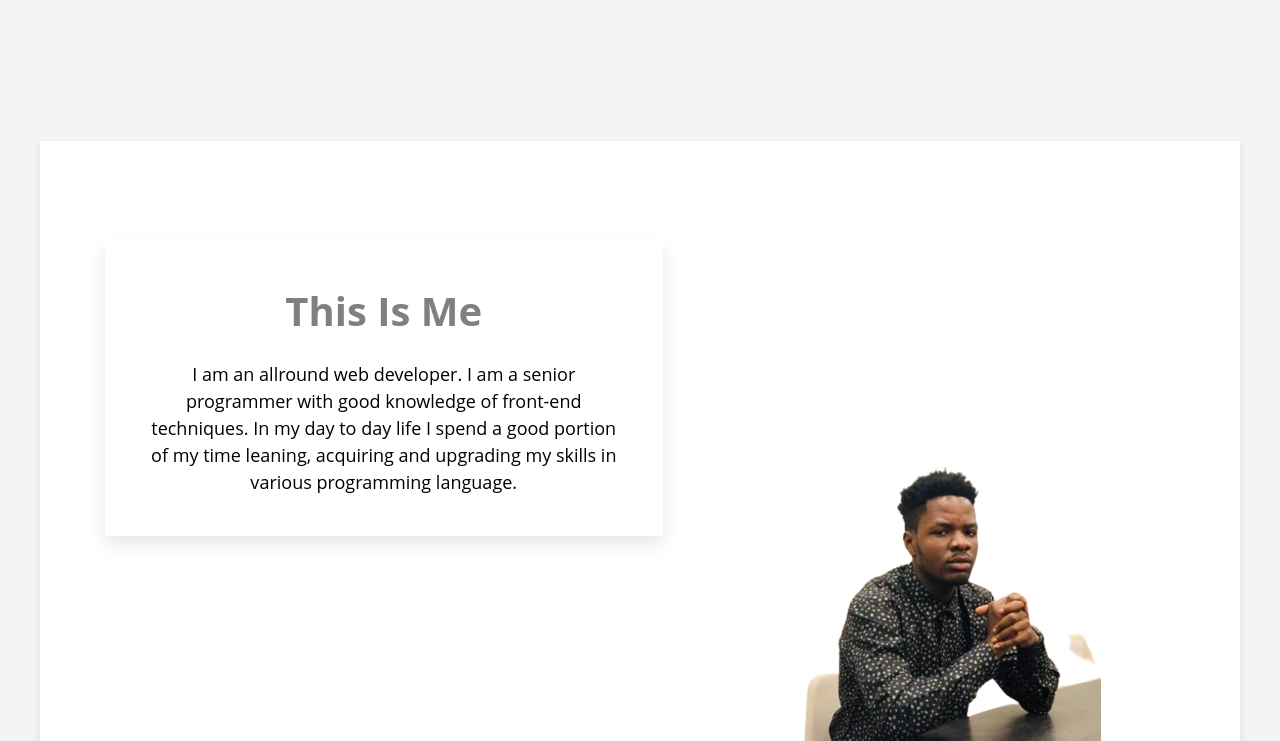
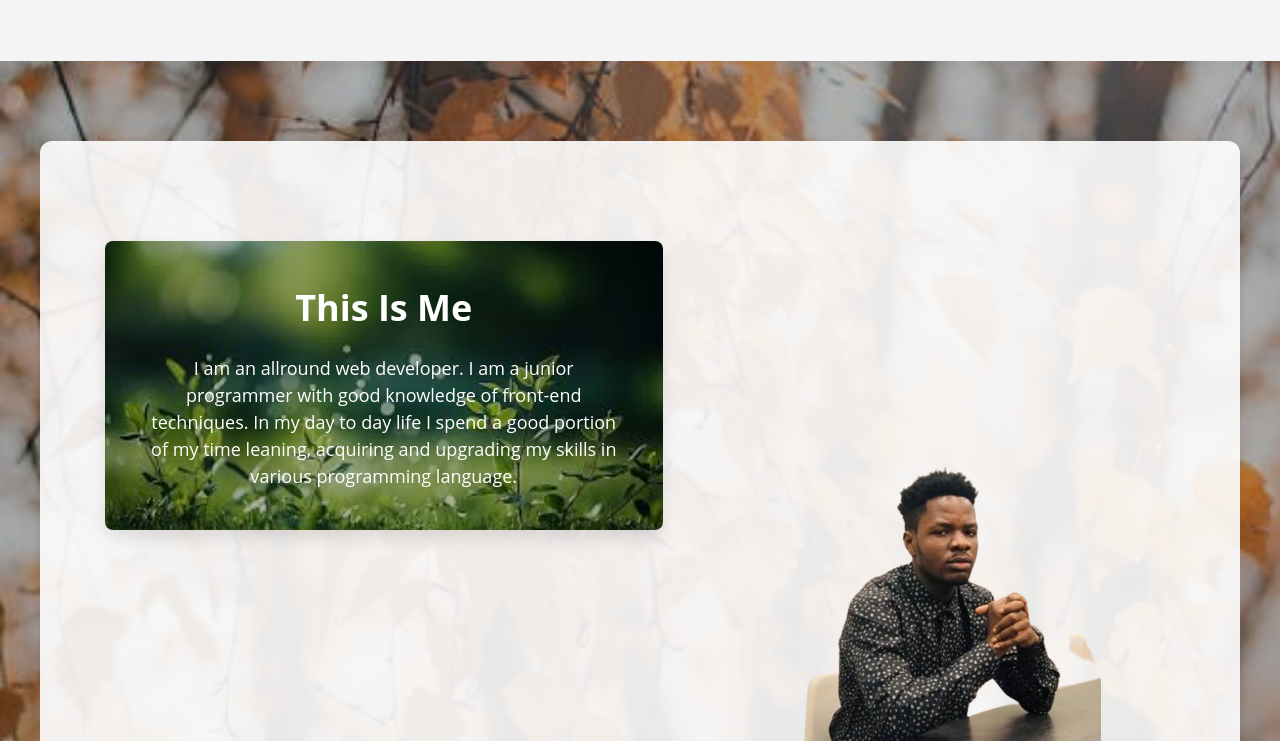
Before and after one commit to KelechiEze/Newportfolio, a plain HTML site: page aboutme.html in a window 1280 px wide. Shown: the part 999-1740 px from the top of the page. Drawn offline with Linux system fonts and the light colour scheme.

Commit message:
added new image and some styles

```diff
--- a/aboutme.html
+++ b/aboutme.html
@@ -39,7 +39,7 @@
 
         <section id="about">
             <div class="about-content">
-                <h2>About Me</h2>
+                <h2 class="me">About Me</h2>
             </div>
         </section>
 
@@ -47,7 +47,7 @@
             <div class="about-container">
                 <div class="about-text">
                     <h2>This Is Me</h2>
-                    <p>I am an allround web developer. I am a senior programmer with good knowledge of front-end techniques. In my day to day life I spend a good portion of my time leaning, acquiring and upgrading my skills in various programming language.</p>
+                    <p>I am an allround web developer. I am a junior programmer with good knowledge of front-end techniques. In my day to day life I spend a good portion of my time leaning, acquiring and upgrading my skills in various programming language.</p>
                 </div>
                 <div class="about-image">
                     <img src="images/myselfimage.png" alt="About Me Image">
--- a/new.css
+++ b/new.css
@@ -23,7 +23,7 @@ a {
 }
 
 h1 {
-    font-weight: 300;
+    font-weight: lighter;
     font-size: 60px;
     line-height: 1.2;
     margin-bottom: 15px;
@@ -142,6 +142,7 @@ video {
     border: 1px #fff solid;
     border-radius: 5px;
     opacity: 0.7;
+    margin-top: 90px;
 }
 
 .btn:hover {
@@ -153,17 +154,19 @@ video {
     align-items: center;
     justify-content: center;
     padding: 60px 20px;
-    background-color: #f4f4f4;
+    background: linear-gradient(to bottom, rgba(0, 0, 0, 0.3), rgba(0, 0, 0, 0.3)), url('images/pexels-photo-1590549.jpeg') no-repeat center center/cover;
+    color: #fff; /* Ensure the text color is white for readability */
 }
 
 .about-container {
     display: flex;
     max-width: 1200px;
     width: 100%;
-    background: #fff;
+    background: rgba(255, 255, 255, 0.9); /* Slightly transparent background for better text readability */
     box-shadow: 0 4px 8px rgba(0, 0, 0, 0.1);
     padding: 20px;
     margin-top: 20px;
+    border-radius: 12px;;
 }
 
 .about-text, .about-image {
@@ -172,12 +175,16 @@ video {
 }
 
 .about-text {
-    box-shadow: 0 8px 16px rgba(0, 0, 0, 0.1); /* Box shadow added */
-    background-color: #fff; /* Ensure background color is white to show the shadow */
+    position: relative;
+    box-shadow: 0 8px 16px rgba(0, 0, 0, 0.1);
+    background: linear-gradient(to bottom, rgba(0, 0, 0, 0.3), rgba(0, 0, 0, 0.3)), url('images/dimages.jpeg') no-repeat center center/cover;
+    color: #fff; /* Ensure the text color is white for readability */
     margin-bottom: 20px;
     height: 54%;
     margin-top: 80px;
     margin-left: 45px;
+    padding: 40px;
+    border-radius: 8px;
 }
 
 #about {
@@ -186,7 +193,7 @@ video {
     background-color: #f4f4f4;
 }
 
-#about h2 {
+#about .me {
     font-size: 40px;
     margin-bottom: 20px;
     color: grey;
@@ -201,6 +208,7 @@ video {
 .about-text h2 {
     font-size: 36px;
     margin-bottom: 20px;
+    color: #FFF;
 }
 
 .about-text p {
--- a/styles.css
+++ b/styles.css
@@ -297,6 +297,7 @@ body, html {
 .service-item h4 {
     font-size: 24px;
     margin-bottom: 10px;
+    color: #333;
 }
 
 .service-item p {
```
Also changed, not shown: images/dimages.jpeg (added), images/pexels-photo-1590549.jpeg (added).
